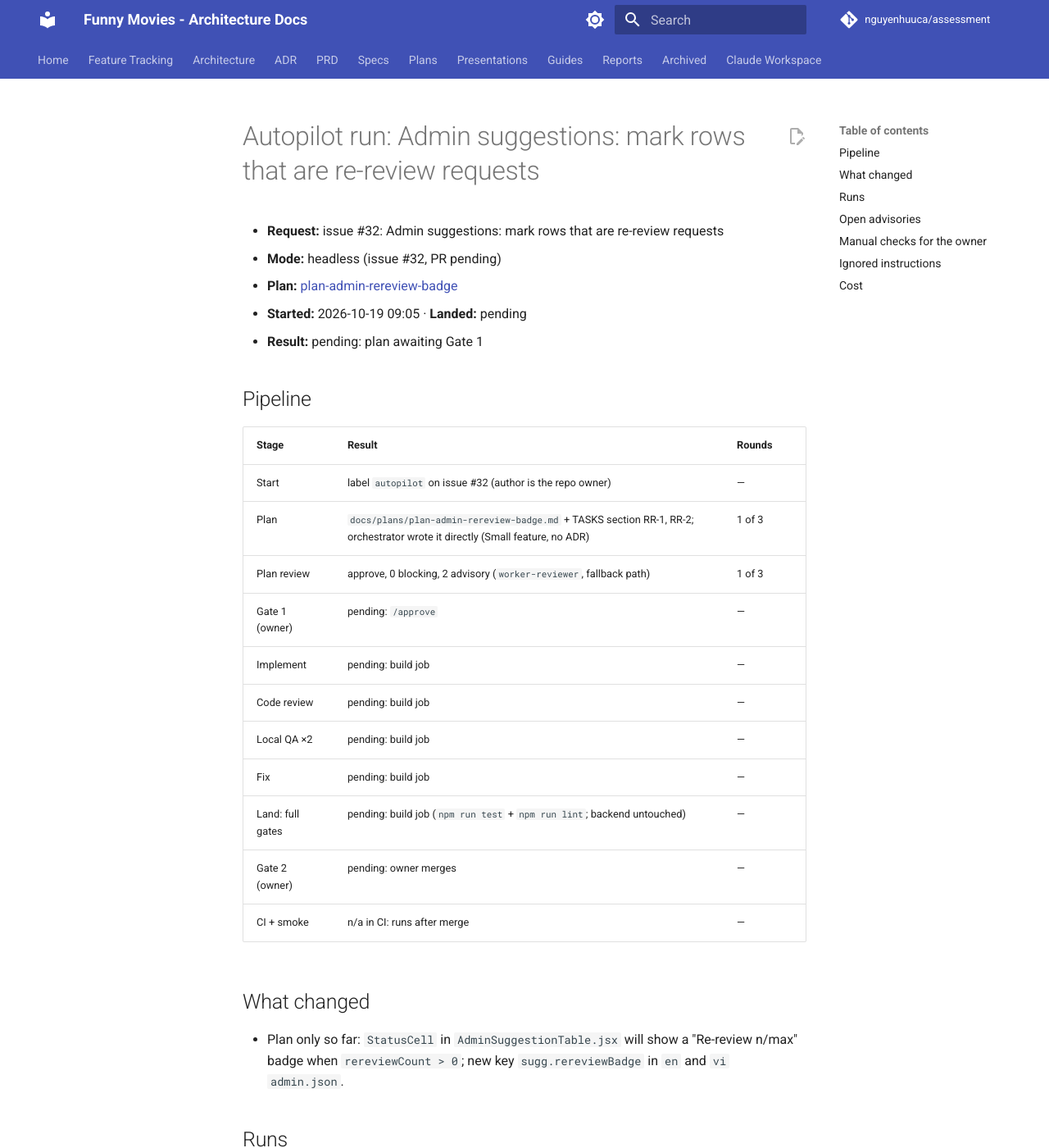
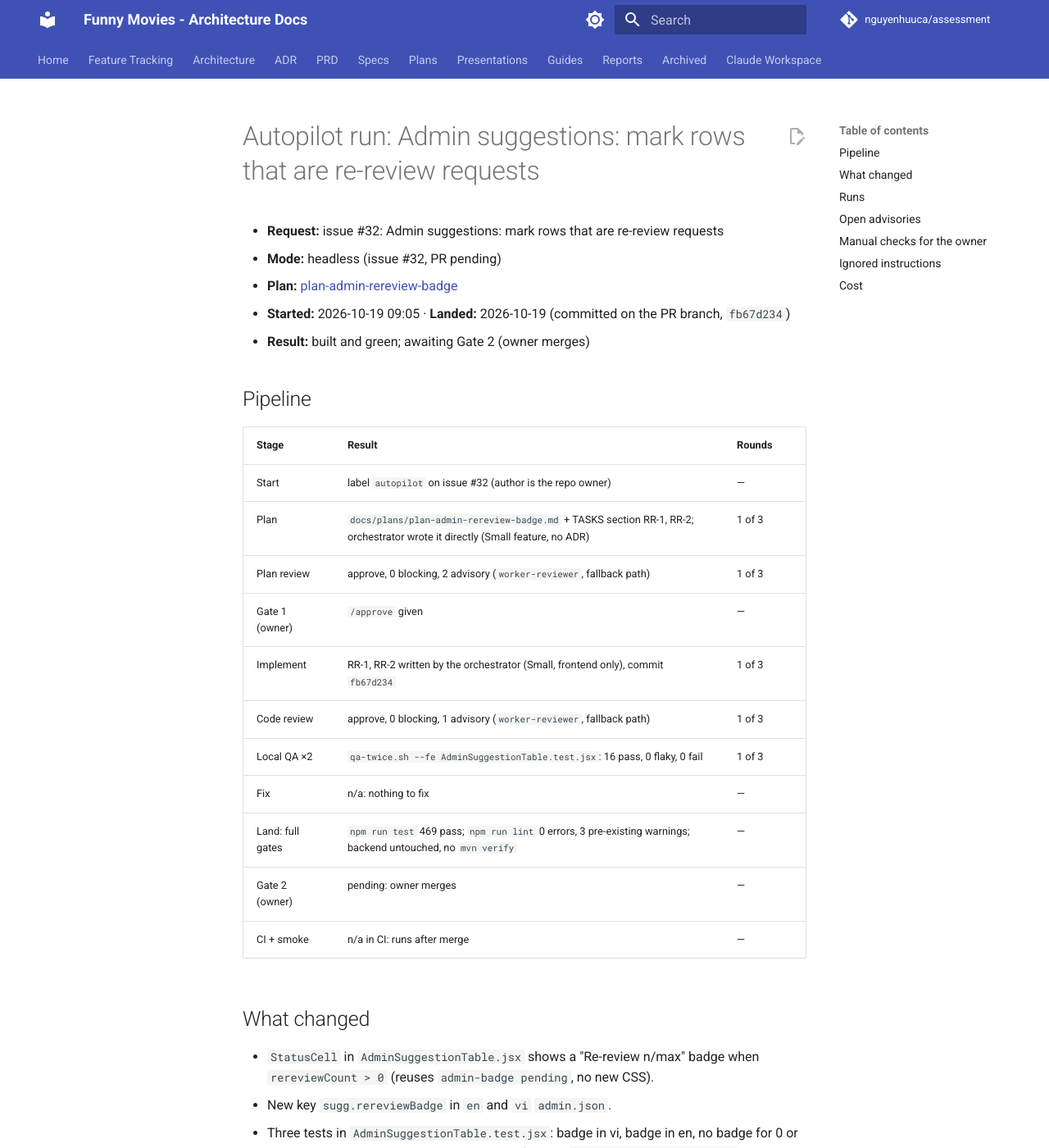
Before and after one commit to nguyenhuuca/assessment, an MkDocs documentation site: the page built from docs/reports/autopilot-2026-10-19-admin-rereview-badge.md, in a window 1280 px wide and 1400 px high. Shown: the whole window at 82% size. Built offline with MkDocs 1.6.1 and Material for MkDocs 9.7.7, drawn with Linux system fonts in a browser that asks for light colours; comment, search, counter and statistics services are not loaded; some of the changed text lies outside the part shown.

Commit message:
docs(autopilot): admin re-review badge built, report filled (issue #32)
Co-Authored-By: Claude Sonnet 5.5 <noreply@anthropic.com>

```diff
--- a/docs/reports/autopilot-2026-10-19-admin-rereview-badge.md
+++ b/docs/reports/autopilot-2026-10-19-admin-rereview-badge.md
@@ -5,8 +5,8 @@
 - **Request:** issue #32: Admin suggestions: mark rows that are re-review requests
 - **Mode:** headless (issue #32, PR pending)
 - **Plan:** [plan-admin-rereview-badge](../plans/plan-admin-rereview-badge.md)
-- **Started:** 2026-10-19 09:05 · **Landed:** pending
-- **Result:** pending: plan awaiting Gate 1
+- **Started:** 2026-10-19 09:05 · **Landed:** 2026-10-19 (committed on the PR branch, `fb67d234`)
+- **Result:** built and green; awaiting Gate 2 (owner merges)
 
 ## Pipeline
 
@@ -15,18 +15,20 @@
 | Start | label `autopilot` on issue #32 (author is the repo owner) | — |
 | Plan | `docs/plans/plan-admin-rereview-badge.md` + TASKS section RR-1, RR-2; orchestrator wrote it directly (Small feature, no ADR) | 1 of 3 |
 | Plan review | approve, 0 blocking, 2 advisory (`worker-reviewer`, fallback path) | 1 of 3 |
-| Gate 1 (owner) | pending: `/approve` | — |
-| Implement | pending: build job | — |
-| Code review | pending: build job | — |
-| Local QA ×2 | pending: build job | — |
-| Fix | pending: build job | — |
-| Land: full gates | pending: build job (`npm run test` + `npm run lint`; backend untouched) | — |
+| Gate 1 (owner) | `/approve` given | — |
+| Implement | RR-1, RR-2 written by the orchestrator (Small, frontend only), commit `fb67d234` | 1 of 3 |
+| Code review | approve, 0 blocking, 1 advisory (`worker-reviewer`, fallback path) | 1 of 3 |
+| Local QA ×2 | `qa-twice.sh --fe AdminSuggestionTable.test.jsx`: 16 pass, 0 flaky, 0 fail | 1 of 3 |
+| Fix | n/a: nothing to fix | — |
+| Land: full gates | `npm run test` 469 pass; `npm run lint` 0 errors, 3 pre-existing warnings; backend untouched, no `mvn verify` | — |
 | Gate 2 (owner) | pending: owner merges | — |
 | CI + smoke | n/a in CI: runs after merge | — |
 
 ## What changed
 
-- Plan only so far: `StatusCell` in `AdminSuggestionTable.jsx` will show a "Re-review n/max" badge when `rereviewCount > 0`; new key `sugg.rereviewBadge` in `en` and `vi` `admin.json`.
+- `StatusCell` in `AdminSuggestionTable.jsx` shows a "Re-review n/max" badge when `rereviewCount > 0` (reuses `admin-badge pending`, no new CSS).
+- New key `sugg.rereviewBadge` in `en` and `vi` `admin.json`.
+- Three tests in `AdminSuggestionTable.test.jsx`: badge in vi, badge in en, no badge for 0 or missing. The vi and en tests were shown to fail with `AdminSuggestionTable.jsx` stashed, and pass with it restored.
 
 ## Runs
 
@@ -34,15 +36,20 @@
 |---|-------|-------|-------|------|--------|----------|----------|-------|-----|--------|-------|
 | 1 | 1 | plan | 1 | fallback | plan written | — | — | — | — | — | orchestrator |
 | 2 | 1 | plan review | 1 | fallback | approve | 0 | 2 | 14 | 0 | 42462 | worker-reviewer |
+| 3 | 1 | implement | 1 | fallback | RR-1, RR-2 done | — | — | — | — | — | orchestrator |
+| 4 | 1 | code review | 1 | fallback | approve | 0 | 1 | 5 | 0 | 29441 | worker-reviewer |
+| 5 | 1 | local QA ×2 | 1 | script | 16 pass, 0 flaky | — | — | — | — | — | orchestrator |
 
 ## Open advisories
 
 - [A] The yellow `pending` badge also shows on APPROVED or REJECTED rows; harmless, a neutral style could come later.
 - [A] Plan line citations for the `sugg` blocks were off by one (fixed).
+- [A] The "no badge" test checks only the vi text; it could also assert `queryByText(/Re-review/)` is null.
 
 ## Manual checks for the owner
 
-- pending: build job
+- After the deploy, open Admin → Suggestions and look at a re-review row: the yellow "Re-review n/max" badge should sit under the status, in both languages.
+- No backend change, so `./api/mock-test.sh` is not needed.
 
 ## Ignored instructions
 
```
Also changed, not shown: TASKS.md (+2 -2 lines), docs/plans/plan-admin-rereview-badge.md (+1 -1 lines).
